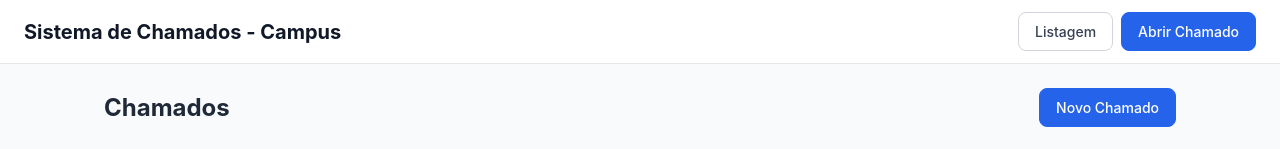
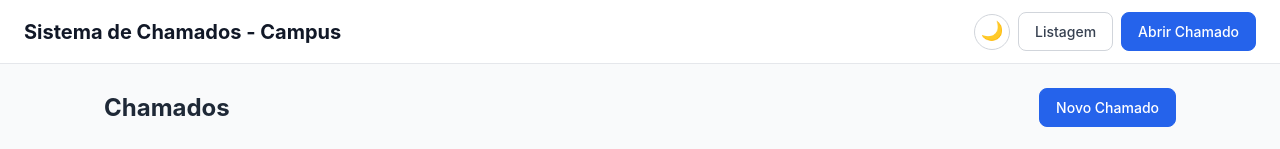
Before and after one commit to matheusxz9/campus-maintenance-system, a React (Vite) app in the folder frontend/: page / in a window 1280 px wide. Shown: the top 149 px of the page. Built offline with nearby package versions, Linux system fonts and the light colour scheme; no server answers.

Commit message:
feat(ui): adiciona alternador de tema no cabeçalho
- Gerencia estado do tema com localStorage para persistência
- Alterna atributo data-theme no elemento html
- Botão redondo com ícone de lua/sol no cabeçalho

```diff
--- a/frontend/src/App.tsx
+++ b/frontend/src/App.tsx
@@ -1,16 +1,38 @@
+import { useState, useEffect } from 'react'
 import { Routes, Route, Navigate, Link } from 'react-router-dom'
 import Listagem from './pages/Listagem'
 import Abertura from './pages/Abertura'
 import Detalhes from './pages/Detalhes'
 
 function App() {
+  const [tema, setTema] = useState(() => {
+    return localStorage.getItem('tema') || 'claro'
+  })
+
+  useEffect(() => {
+    const html = document.documentElement
+    if (tema === 'escuro') {
+      html.setAttribute('data-theme', 'dark')
+    } else {
+      html.removeAttribute('data-theme')
+    }
+    localStorage.setItem('tema', tema)
+  }, [tema])
+
+  function alternarTema() {
+    setTema(t => t === 'claro' ? 'escuro' : 'claro')
+  }
+
   return (
     <div className="app">
       <header className="header">
         <Link to="/" className="logo">
-          <h1> Sistema de Chamados - Campus</h1>
+          <h1>Sistema de Chamados - Campus</h1>
         </Link>
         <nav>
+          <button className="btn btn-outline theme-toggle" onClick={alternarTema} title="Alternar tema">
+            {tema === 'claro' ? '\u{1F319}' : '\u{2600}\u{FE0F}'}
+          </button>
           <Link to="/" className="btn btn-outline">Listagem</Link>
           <Link to="/abrir" className="btn btn-primary">Abrir Chamado</Link>
         </nav>
```
